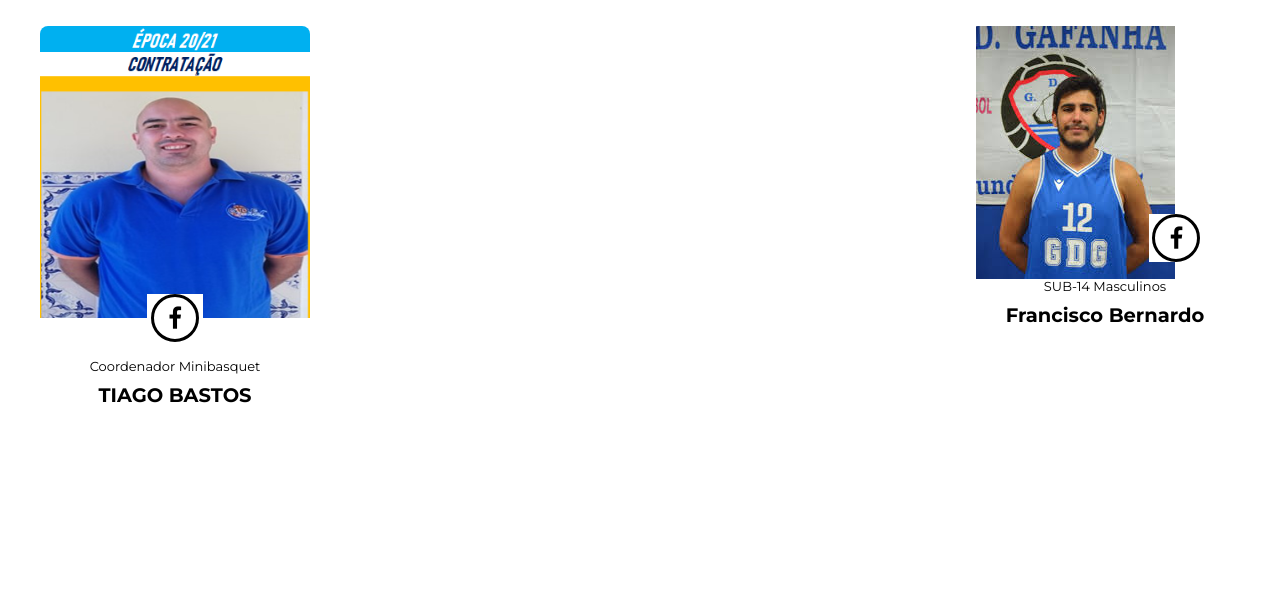
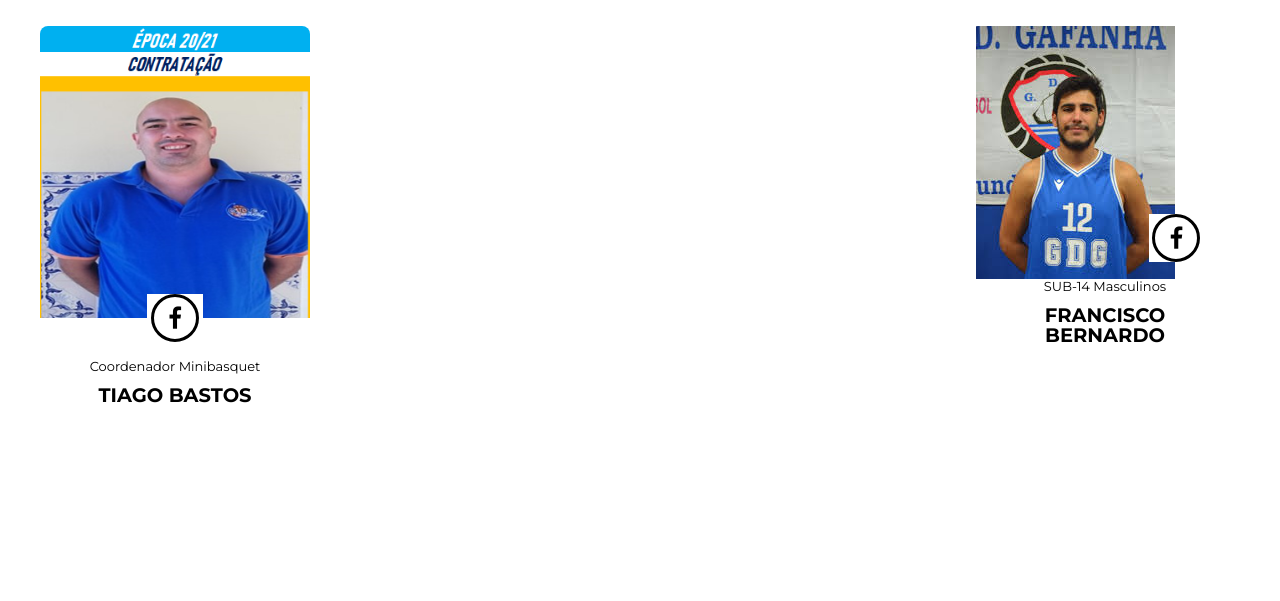
Before and after one commit to Ana1919/Ana1919.github.io, a website built with Parcel: page treinadores.html in a window 1280 px wide. Shown: the part 1180-1781 px from the top of the page. Built offline with nearby package versions, Linux system fonts and the light colour scheme.

Commit message:
correçoes

```diff
--- a/treinadores.html
+++ b/treinadores.html
@@ -848,7 +848,7 @@
                             <header
                               class="bt_bb_headline bt_bb_font_weight_bolder bt_bb_color_scheme_9 bt_bb_dash_none bt_bb_size_small bt_bb_superheadline bt_bb_align_inherit">
                               <h2><span class="bt_bb_headline_superheadline">SUB-14 Masculinos</span><span
-                                class="bt_bb_headline_content"><span>Francisco Bernardo</span></span></h2></header>
+                                class="bt_bb_headline_content"><span>FRANCISCO BERNARDO</span></span></h2></header>
                             <div class="bt_bb_separator bt_bb_bottom_spacing_small bt_bb_border_style_none"></div>
                             <div class="bt_bb_text">
                             </div>
```
